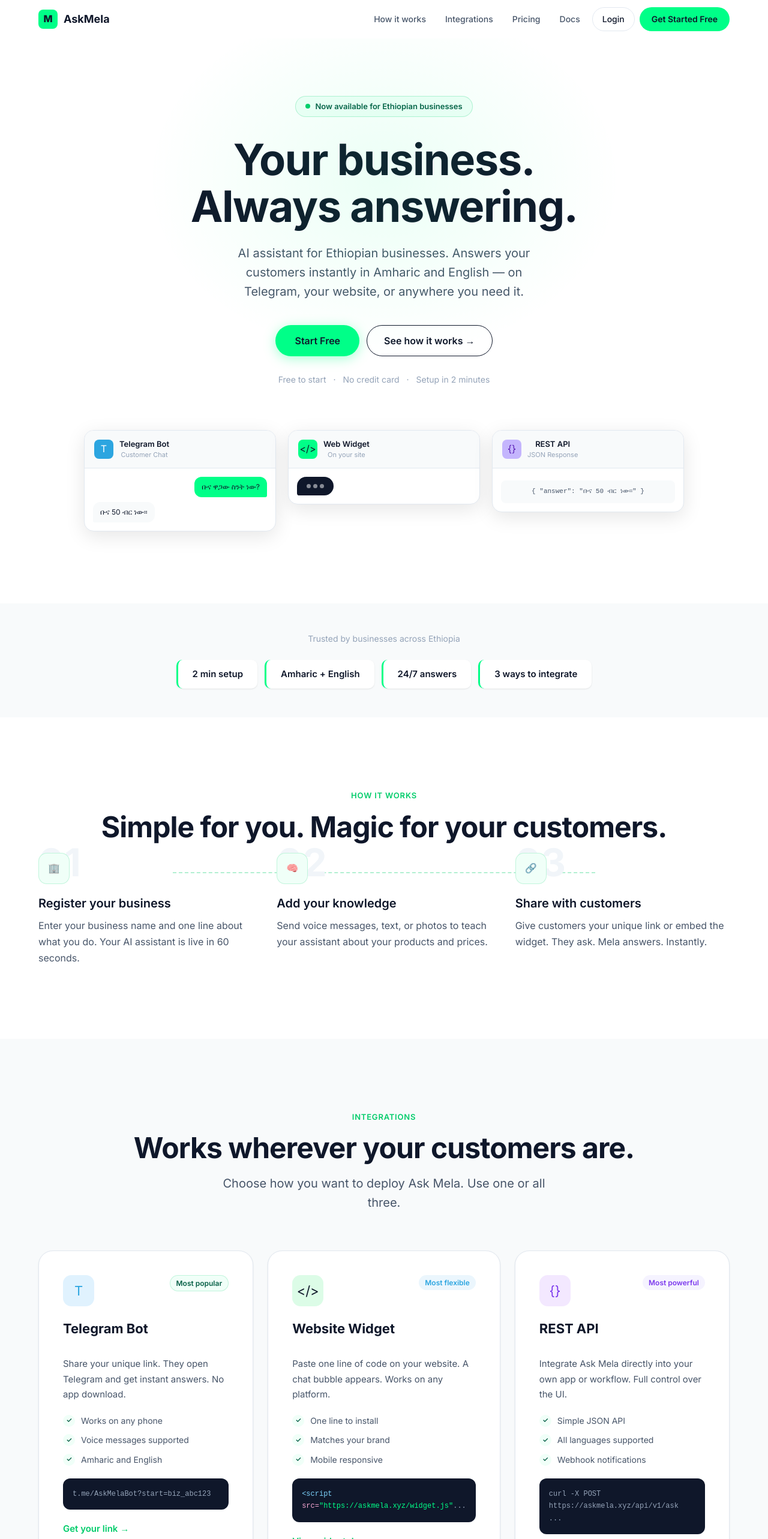
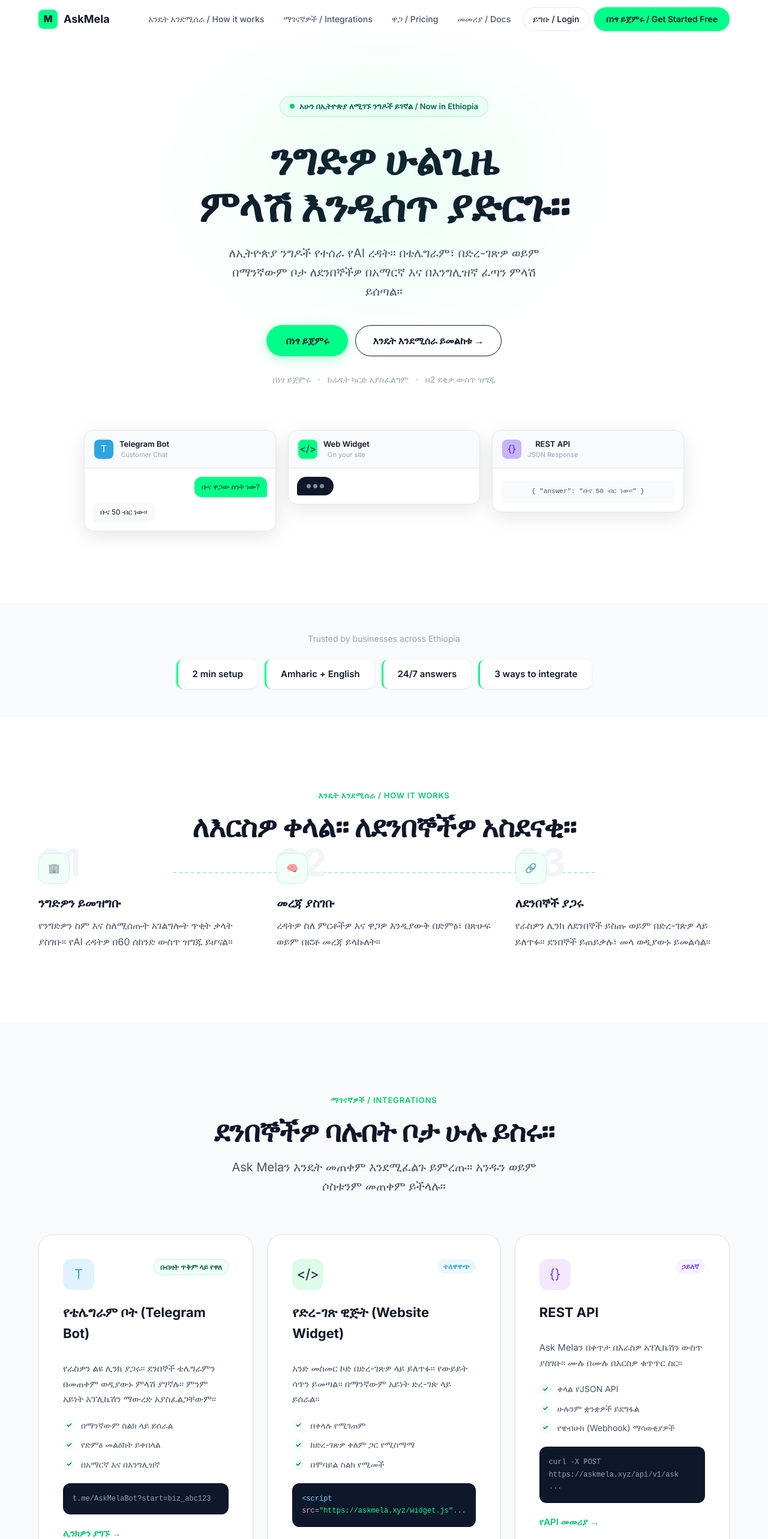
Before and after one commit to miftah-ab/AskMela, a Next.js app: page / in a window 1280 px wide. Shown: the top 2566 px of the page at 60% size. Built offline with nearby package versions, Linux system fonts and the light colour scheme.

Commit message:
feat: default all pages and bot communications to Amharic (Primary)

```diff
--- a/src/app/docs/page.tsx
+++ b/src/app/docs/page.tsx
@@ -4,9 +4,9 @@
 export default function DocsPage() {
   return (
     <div>
-      <h1 id="intro" style={{ fontSize: '2.5rem', fontWeight: 800, marginBottom: '1rem', letterSpacing: '-0.02em' }}>Introduction</h1>
+      <h1 id="intro" style={{ fontSize: '2.5rem', fontWeight: 800, marginBottom: '1rem', letterSpacing: '-0.02em' }}>መግቢያ (Introduction)</h1>
       <p style={{ fontSize: '1.2rem', color: '#64748B', marginBottom: '2rem' }}>
-        AskMela is the easiest way to add an AI assistant to your Ethiopian business. It talks to your customers in Amharic and English, answering their questions about products, pricing, and services instantly.
+        AskMela ለኢትዮጵያ ንግድዎ የAI ረዳት በቀላሉ የሚጨምሩበት መንገድ ነው። ለደንበኞችዎ በአማርኛ እና በእንግሊዝኛ ስለ ምርቶች፣ ዋጋዎች እና አገልግሎቶች ወዲያውኑ ምላሽ ይሰጣል።
       </p>
 
       <div style={{
--- a/src/app/page.tsx
+++ b/src/app/page.tsx
@@ -27,12 +27,12 @@
           </Link>
 
           <div className={styles.navLinks}>
-            <a href="#how" className={styles.navLink}>How it works</a>
-            <a href="#integrations" className={styles.navLink}>Integrations</a>
-            <a href="#pricing" className={styles.navLink}>Pricing</a>
-            <a href="/docs" className={styles.navLink}>Docs</a>
-            <Link href="/dashboard" className={styles.navLoginBtn}>Login</Link>
-            <a href="https://t.me/AskMelaBot" className={styles.navCta}>Get Started Free</a>
+            <a href="#how" className={styles.navLink}>እንዴት እንደሚሰራ / How it works</a>
+            <a href="#integrations" className={styles.navLink}>ማገናኛዎች / Integrations</a>
+            <a href="#pricing" className={styles.navLink}>ዋጋ / Pricing</a>
+            <a href="/docs" className={styles.navLink}>መመሪያ / Docs</a>
+            <Link href="/dashboard" className={styles.navLoginBtn}>ይግቡ / Login</Link>
+            <a href="https://t.me/AskMelaBot" className={styles.navCta}>በነፃ ይጀምሩ / Get Started Free</a>
           </div>
 
           <button className={styles.hamburger} onClick={() => setMobileMenuOpen(true)}>
@@ -59,18 +59,18 @@
         <div className="container-lg">
           <div className={styles.heroPill}>
             <span className={styles.heroPillDot}></span>
-            Now available for Ethiopian businesses
+            አሁን በኢትዮጵያ ለሚገኙ ንግዶች ይገኛል / Now in Ethiopia
           </div>
-          <h1 className={styles.heroTitle}>Your business.<br/>Always answering.</h1>
+          <h1 className={styles.heroTitle}>ንግድዎ ሁልጊዜ<br/>ምላሽ እንዲሰጥ ያድርጉ።</h1>
           <p className={styles.heroSub}>
-            AI assistant for Ethiopian businesses. Answers your customers instantly in Amharic and English — on Telegram, your website, or anywhere you need it.
+            ለኢትዮጵያ ንግዶች የተሰራ የAI ረዳት። በቴሌግራም፣ በድረ-ገጽዎ ወይም በማንኛውም ቦታ ለደንበኞችዎ በአማርኛ እና በእንግሊዝኛ ፈጣን ምላሽ ይሰጣል።
           </p>
           <div className={styles.heroCtas}>
-            <a href="https://t.me/AskMelaBot" className={styles.heroCtaPrimary}>Start Free</a>
-            <a href="#how" className={styles.heroCtaSecondary}>See how it works →</a>
+            <a href="https://t.me/AskMelaBot" className={styles.heroCtaPrimary}>በነፃ ይጀምሩ</a>
+            <a href="#how" className={styles.heroCtaSecondary}>እንዴት እንደሚሰራ ይመልከቱ →</a>
           </div>
           <div className={styles.heroTrust}>
-            Free to start <span>·</span> No credit card <span>·</span> Setup in 2 minutes
+            በነፃ ይጀምሩ <span>·</span> ክሬዲት ካርድ አያስፈልግም <span>·</span> በ2 ደቂቃ ውስጥ ዝግጁ
           </div>
 
           {/* Hero Mockup */}
@@ -138,31 +138,31 @@
       {/* How it Works */}
       <section className={styles.how} id="how">
         <div className="container-lg">
-          <div className={styles.sectionLabel}>HOW IT WORKS</div>
-          <h2 className={styles.sectionTitle}>Simple for you. Magic for your customers.</h2>
+          <div className={styles.sectionLabel}>እንዴት እንደሚሰራ / HOW IT WORKS</div>
+          <h2 className={styles.sectionTitle}>ለእርስዎ ቀላል። ለደንበኞችዎ አስደናቂ።</h2>
           <div className={styles.stepsRow}>
             <div className={styles.step}>
               <div className={styles.stepNumBig}>01</div>
               <div className={styles.stepIcon}>🏢</div>
               <div className={styles.stepContent}>
-                <h3 className={styles.stepTitle}>Register your business</h3>
-                <p className={styles.stepDesc}>Enter your business name and one line about what you do. Your AI assistant is live in 60 seconds.</p>
+                <h3 className={styles.stepTitle}>ንግድዎን ይመዝግቡ</h3>
+                <p className={styles.stepDesc}>የንግድዎን ስም እና ስለሚሰጡት አገልግሎት ጥቂት ቃላት ያስገቡ። የAI ረዳትዎ በ60 ሰከንድ ውስጥ ዝግጁ ይሆናል።</p>
               </div>
             </div>
             <div className={styles.step}>
               <div className={styles.stepNumBig}>02</div>
               <div className={styles.stepIcon}>🧠</div>
               <div className={styles.stepContent}>
-                <h3 className={styles.stepTitle}>Add your knowledge</h3>
-                <p className={styles.stepDesc}>Send voice messages, text, or photos to teach your assistant about your products and prices.</p>
+                <h3 className={styles.stepTitle}>መረጃ ያስገቡ</h3>
+                <p className={styles.stepDesc}>ረዳትዎ ስለ ምርቶችዎ እና ዋጋዎ እንዲያውቅ በድምፅ፣ በጽሁፍ ወይም በፎቶ መረጃ ይላኩለት።</p>
               </div>
             </div>
             <div className={styles.step}>
               <div className={styles.stepNumBig}>03</div>
               <div className={styles.stepIcon}>🔗</div>
               <div className={styles.stepContent}>
-                <h3 className={styles.stepTitle}>Share with customers</h3>
-                <p className={styles.stepDesc}>Give customers your unique link or embed the widget. They ask. Mela answers. Instantly.</p>
+                <h3 className={styles.stepTitle}>ለደንበኞች ያጋሩ</h3>
+                <p className={styles.stepDesc}>የራስዎን ሊንክ ለደንበኞች ይስጡ ወይም በድረ-ገጽዎ ላይ ይለጥፉ። ደንበኞች ይጠይቃሉ፣ መላ ወዲያውኑ ይመልሳል።</p>
               </div>
             </div>
           </div>
@@ -172,63 +172,63 @@
       {/* Integrations */}
       <section className={styles.integrations} id="integrations">
         <div className="container-lg">
-          <div className={styles.sectionLabel}>INTEGRATIONS</div>
-          <h2 className={styles.sectionTitle}>Works wherever your customers are.</h2>
-          <p className={styles.sectionSub}>Choose how you want to deploy Ask Mela. Use one or all three.</p>
+          <div className={styles.sectionLabel}>ማገናኛዎች / INTEGRATIONS</div>
+          <h2 className={styles.sectionTitle}>ደንበኞችዎ ባሉበት ቦታ ሁሉ ይስሩ።</h2>
+          <p className={styles.sectionSub}>Ask Melaን እንዴት መጠቀም እንደሚፈልጉ ይምረጡ። አንዱን ወይም ሶስቱንም መጠቀም ይችላሉ።</p>
 
           <div className={styles.integrationCards}>
             <div className={styles.integrationCard}>
               <div className={styles.integrationCardTop}>
                 <div className={styles.integrationIconWrap} style={{background: '#E0F2FE', color: '#2CA5E0'}}>T</div>
-                <span className="badge-green">Most popular</span>
+                <span className="badge-green">በብዛት ጥቅም ላይ የዋለ</span>
               </div>
-              <h3 className={styles.integrationTitle}>Telegram Bot</h3>
-              <p className={styles.integrationDesc}>Share your unique link. They open Telegram and get instant answers. No app download.</p>
+              <h3 className={styles.integrationTitle}>የቴሌግራም ቦት (Telegram Bot)</h3>
+              <p className={styles.integrationDesc}>የራስዎን ልዩ ሊንክ ያጋሩ። ደንበኞች ቴሌግራምን በመጠቀም ወዲያውኑ ምላሽ ያገኛሉ። ምንም አይነት አፕሊኬሽን ማውረድ አያስፈልጋቸውም።</p>
               <div className={styles.integrationFeatures}>
-                <div className={styles.integrationFeature}><span className={styles.integrationFeatureCheck}>✓</span> Works on any phone</div>
-                <div className={styles.integrationFeature}><span className={styles.integrationFeatureCheck}>✓</span> Voice messages supported</div>
-                <div className={styles.integrationFeature}><span className={styles.integrationFeatureCheck}>✓</span> Amharic and English</div>
+                <div className={styles.integrationFeature}><span className={styles.integrationFeatureCheck}>✓</span> በማንኛውም ስልክ ላይ ይሰራል</div>
+                <div className={styles.integrationFeature}><span className={styles.integrationFeatureCheck}>✓</span> የድምፅ መልዕክት ይቀበላል</div>
+                <div className={styles.integrationFeature}><span className={styles.integrationFeatureCheck}>✓</span> በአማርኛ እና በእንግሊዝኛ</div>
               </div>
               <div className={styles.integrationCode}>
                 t.me/AskMelaBot?start=biz_abc123
               </div>
-              <a href="#" className={styles.integrationCta}>Get your link →</a>
+              <a href="#" className={styles.integrationCta}>ሊንክዎን ያግኙ →</a>
             </div>
 
             <div className={styles.integrationCard}>
               <div className={styles.integrationCardTop}>
                 <div className={styles.integrationIconWrap} style={{background: '#DCFCE7', color: '#0F172A'}}>&lt;/&gt;</div>
-                <span className="badge-blue">Most flexible</span>
+                <span className="badge-blue">ተለዋዋጭ</span>
               </div>
-              <h3 className={styles.integrationTitle}>Website Widget</h3>
-              <p className={styles.integrationDesc}>Paste one line of code on your website. A chat bubble appears. Works on any platform.</p>
+              <h3 className={styles.integrationTitle}>የድረ-ገጽ ዊጅት (Website Widget)</h3>
+              <p className={styles.integrationDesc}>አንድ መስመር ኮድ በድረ-ገጽዎ ላይ ይለጥፉ። የውይይት ሳጥን ይመጣል። በማንኛውም አይነት ድረ-ገጽ ላይ ይሰራል።</p>
               <div className={styles.integrationFeatures}>
-                <div className={styles.integrationFeature}><span className={styles.integrationFeatureCheck}>✓</span> One line to install</div>
-                <div className={styles.integrationFeature}><span className={styles.integrationFeatureCheck}>✓</span> Matches your brand</div>
-                <div className={styles.integrationFeature}><span className={styles.integrationFeatureCheck}>✓</span> Mobile responsive</div>
+                <div className={styles.integrationFeature}><span className={styles.integrationFeatureCheck}>✓</span> በቀላሉ የሚገጠም</div>
+                <div className={styles.integrationFeature}><span className={styles.integrationFeatureCheck}>✓</span> ከድረ-ገጽዎ ቀለም ጋር የሚስማማ</div>
+                <div className={styles.integrationFeature}><span className={styles.integrationFeatureCheck}>✓</span> በሞባይል ስልክ የሚመች</div>
               </div>
               <div className={styles.integrationCode}>
                 <span className={styles.cBlue}>&lt;script</span> <span className={styles.cPink}>src=</span><span className={styles.cGreen}>&quot;https://askmela.xyz/widget.js&quot;</span>...
               </div>
-              <a href="/docs" className={styles.integrationCta}>View widget docs →</a>
+              <a href="/docs" className={styles.integrationCta}>መመሪያውን ይመልከቱ →</a>
             </div>
 
             <div className={styles.integrationCard}>
               <div className={styles.integrationCardTop}>
                 <div className={styles.integrationIconWrap} style={{background: '#F3E8FF', color: '#7C3AED'}}>{`{}`}</div>
-                <span className="badge-purple">Most powerful</span>
+                <span className="badge-purple">ኃይለኛ</span>
               </div>
               <h3 className={styles.integrationTitle}>REST API</h3>
-              <p className={styles.integrationDesc}>Integrate Ask Mela directly into your own app or workflow. Full control over the UI.</p>
+              <p className={styles.integrationDesc}>Ask Melaን በቀጥታ በእራስዎ አፕሊኬሽን ውስጥ ያስገቡ። ሙሉ በሙሉ በእርስዎ ቁጥጥር ስር።</p>
               <div className={styles.integrationFeatures}>
-                <div className={styles.integrationFeature}><span className={styles.integrationFeatureCheck}>✓</span> Simple JSON API</div>
-                <div className={styles.integrationFeature}><span className={styles.integrationFeatureCheck}>✓</span> All languages supported</div>
-                <div className={styles.integrationFeature}><span className={styles.integrationFeatureCheck}>✓</span> Webhook notifications</div>
+                <div className={styles.integrationFeature}><span className={styles.integrationFeatureCheck}>✓</span> ቀላል የJSON API</div>
+                <div className={styles.integrationFeature}><span className={styles.integrationFeatureCheck}>✓</span> ሁሉንም ቋንቋዎች ይደግፋል</div>
+                <div className={styles.integrationFeature}><span className={styles.integrationFeatureCheck}>✓</span> የዌብሁክ (Webhook) ማሳወቂያዎች</div>
               </div>
               <div className={styles.integrationCode}>
                 curl -X POST https://askmela.xyz/api/v1/ask ...
               </div>
-              <a href="/docs" className={styles.integrationCta}>View API docs →</a>
+              <a href="/docs" className={styles.integrationCta}>የAPI መመሪያ →</a>
             </div>
           </div>
         </div>
@@ -237,49 +237,49 @@
       {/* Pricing */}
       <section className={styles.pricing} id="pricing">
         <div className="container-lg">
-          <div className={styles.sectionLabel}>PRICING</div>
-          <h2 className={styles.sectionTitle}>Start free. Grow as you go.</h2>
+          <div className={styles.sectionLabel}>ዋጋ / PRICING</div>
+          <h2 className={styles.sectionTitle}>በነፃ ይጀምሩ። ንግድዎ ሲያድግ ያሳድጉ።</h2>
           <div className={styles.pricingGrid}>
             <div className={styles.pricingCard}>
-              <div className={styles.pricingPlanLabel}>FREE</div>
-              <div className={styles.pricingPrice}>0 ETB<span className={styles.pricingPriceSub}>/mo</span></div>
-              <p className={styles.pricingDesc}>Perfect to get started</p>
+              <div className={styles.pricingPlanLabel}>ነፃ / FREE</div>
+              <div className={styles.pricingPrice}>0 ብር<span className={styles.pricingPriceSub}>/በወር</span></div>
+              <p className={styles.pricingDesc}>ለመጀመር ፍጹም ነው</p>
               <ul className={styles.pricingFeatures}>
-                <li className={styles.pricingFeature}><span className={styles.pricingCheck}>✓</span> Telegram bot</li>
-                <li className={styles.pricingFeature}><span className={styles.pricingCheck}>✓</span> 50 questions/month</li>
-                <li className={styles.pricingFeature}><span className={styles.pricingCheck}>✓</span> Amharic + English</li>
+                <li className={styles.pricingFeature}><span className={styles.pricingCheck}>✓</span> የቴሌግራም ቦት</li>
+                <li className={styles.pricingFeature}><span className={styles.pricingCheck}>✓</span> 50 ጥያቄዎች በወር</li>
+                <li className={styles.pricingFeature}><span className={styles.pricingCheck}>✓</span> በአማርኛ እና በእንግሊዝኛ</li>
               </ul>
-              <button className="btn-secondary">Start Free</button>
+              <button className="btn-secondary">በነፃ ይጀምሩ</button>
             </div>
 
             <div className={`${styles.pricingCard} ${styles.pricingCardPro}`}>
               <div style={{display: 'flex', justifyContent: 'space-between'}}>
-                <div className={`${styles.pricingPlanLabel} ${styles.pricingPlanLabelPro}`}>PRO</div>
-                <span className="badge-green">Most popular</span>
+                <div className={`${styles.pricingPlanLabel} ${styles.pricingPlanLabelPro}`}>ፕሮ / PRO</div>
+                <span className="badge-green">ተመራጭ</span>
               </div>
-              <div className={styles.pricingPrice}>200 ETB<span className={styles.pricingPriceSub}>/mo</span></div>
-              <p className={styles.pricingDesc}>For active businesses</p>
+              <div className={styles.pricingPrice}>200 ብር<span className={styles.pricingPriceSub}>/በወር</span></div>
+              <p className={styles.pricingDesc}>ለሚንቀሳቀሱ ንግዶች</p>
               <ul className={styles.pricingFeatures}>
-                <li className={styles.pricingFeature}><span className={styles.pricingCheck}>✓</span> Everything in Free</li>
-                <li className={styles.pricingFeature}><span className={styles.pricingCheck}>✓</span> Unlimited questions</li>
-                <li className={styles.pricingFeature}><span className={styles.pricingCheck}>✓</span> Website widget</li>
+                <li className={styles.pricingFeature}><span className={styles.pricingCheck}>✓</span> ሁሉንም የነፃ አገልግሎቶች</li>
+                <li className={styles.pricingFeature}><span className={styles.pricingCheck}>✓</span> ያልተገደበ ጥያቄዎች</li>
+                <li className={styles.pricingFeature}><span className={styles.pricingCheck}>✓</span> የድረ-ገጽ ዊጅት</li>
               </ul>
-              <button className="btn-primary">Start Pro</button>
+              <button className="btn-primary">ፕሮ ይጀምሩ</button>
             </div>
 
             <div className={styles.pricingCard}>
-              <div className={styles.pricingPlanLabel}>BUSINESS</div>
-              <div className={styles.pricingPrice}>500 ETB<span className={styles.pricingPriceSub}>/mo</span></div>
-              <p className={styles.pricingDesc}>For serious operations</p>
+              <div className={styles.pricingPlanLabel}>ቢዝነስ / BUSINESS</div>
+              <div className={styles.pricingPrice}>500 ብር<span className={styles.pricingPriceSub}>/በወር</span></div>
+              <p className={styles.pricingDesc}>ለትላልቅ ስራዎች</p>
               <ul className={styles.pricingFeatures}>
-                <li className={styles.pricingFeature}><span className={styles.pricingCheck}>✓</span> Everything in Pro</li>
-                <li className={styles.pricingFeature}><span className={styles.pricingCheck}>✓</span> REST API access</li>
-                <li className={styles.pricingFeature}><span className={styles.pricingCheck}>✓</span> Custom bot username</li>
+                <li className={styles.pricingFeature}><span className={styles.pricingCheck}>✓</span> ሁሉንም የፕሮ አገልግሎቶች</li>
+                <li className={styles.pricingFeature}><span className={styles.pricingCheck}>✓</span> የREST API ተጠቃሚነት</li>
+                <li className={styles.pricingFeature}><span className={styles.pricingCheck}>✓</span> የራስዎ ቦት ስም</li>
               </ul>
-              <button className="btn-dark">Contact Us</button>
+              <button className="btn-dark">ያግኙን</button>
             </div>
           </div>
-          <p className={styles.pricingNote}>All prices in Ethiopian Birr. Cancel anytime.</p>
+          <p className={styles.pricingNote}>ሁሉም ዋጋዎች በኢትዮጵያ ብር ናቸው። በፈለጉት ጊዜ ማቆም ይችላሉ።</p>
         </div>
       </section>
 
```
Also changed, not shown: src/bot/handlers/start.ts (+9 -9 lines).
